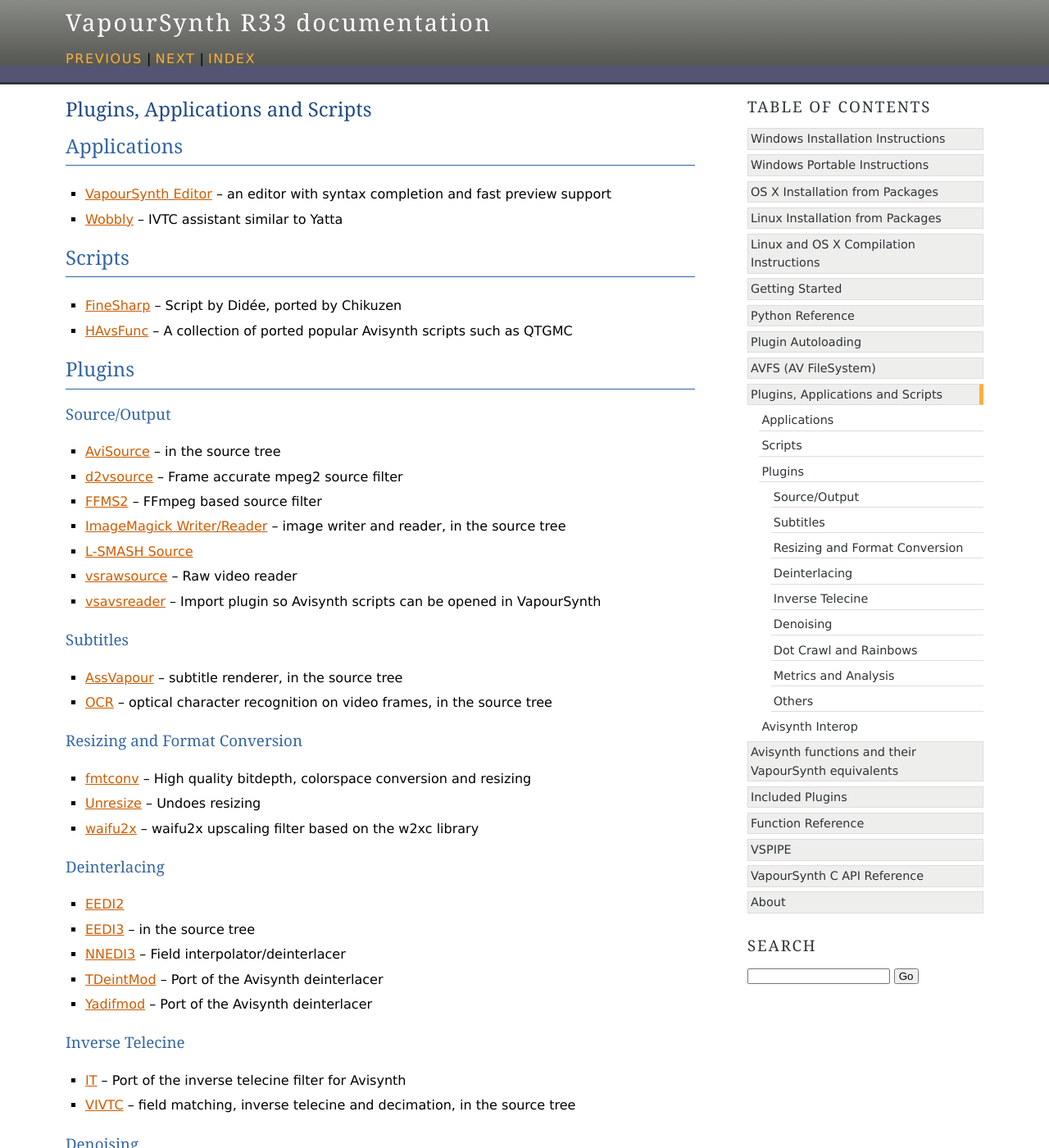
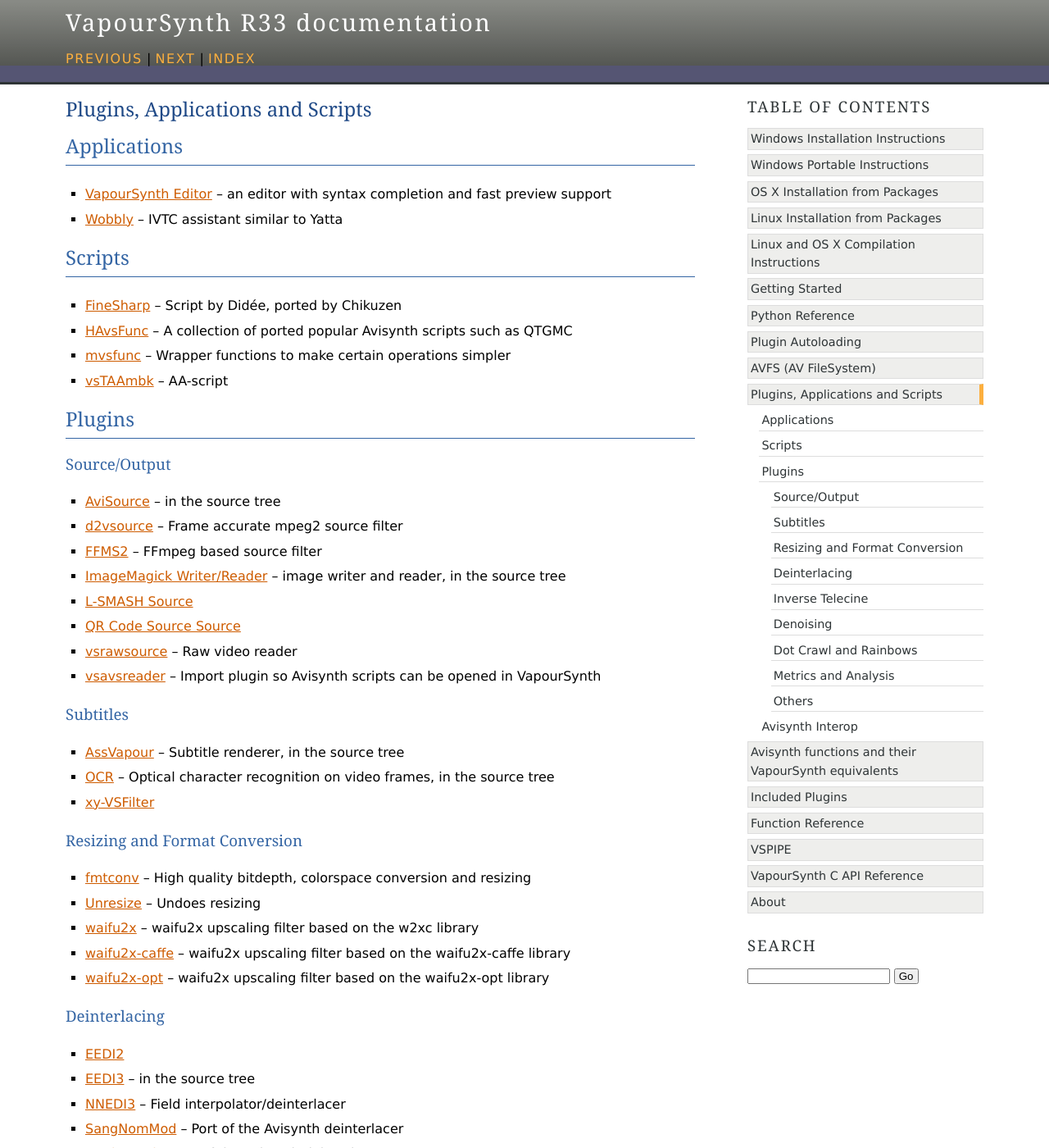
Before and after one commit to vapoursynth/vapoursynth, a Sphinx documentation site: the page built from doc/pluginlist.rst, in a window 1280 px wide and 1400 px high. Shown: the whole window at 82% size. Built offline with Sphinx 7.4.7, drawn with Linux system fonts in a browser that asks for light colours; formulas are drawn with MathJax 3; some of the changed text lies outside the part shown.

Commit message:
Add several plugins and scripts to list

```diff
--- a/doc/pluginlist.rst
+++ b/doc/pluginlist.rst
@@ -10,6 +10,8 @@
 #######
 * `FineSharp <http://forum.doom9.org/showthread.php?t=166524>`_ -- Script by Didée, ported by Chikuzen
 * `HAvsFunc <http://forum.doom9.org/showthread.php?t=166582>`_ -- A collection of ported popular Avisynth scripts such as QTGMC
+* `mvsfunc <http://forum.doom9.org/showthread.php?t=172564>`_ -- Wrapper functions to make certain operations simpler
+* `vsTAAmbk <https://github.com/HomeOfVapourSynthEvolution/vsTAAmbk>`_ -- AA-script
 
 Plugins
 #######
@@ -21,26 +23,32 @@
 * `FFMS2 <https://github.com/FFMS/ffms2>`_ -- FFmpeg based source filter
 * :ref:`ImageMagick Writer/Reader <imwri>` -- image writer and reader, in the source tree
 * `L-SMASH Source <http://forum.doom9.org/showthread.php?t=167435>`_
+* `QR Code Source Source <https://github.com/jeremypoulter/QRCodeSource>`_
 * `vsrawsource <http://forum.doom9.org/showthread.php?t=166075>`_ -- Raw video reader
 * `vsavsreader <http://forum.doom9.org/showthread.php?t=165957>`_ -- Import plugin so Avisynth scripts can be opened in VapourSynth
 
 Subtitles
 ---------
-* :ref:`AssVapour <assvapour>` -- subtitle renderer, in the source tree
-* :ref:`OCR <ocr>` -- optical character recognition on video frames, in the source tree
+* :ref:`AssVapour <assvapour>` -- Subtitle renderer, in the source tree
+* :ref:`OCR <ocr>` -- Optical character recognition on video frames, in the source tree
+* `xy-VSFilter <https://github.com/Tsuki/VapourSynth-XY-VSFilter>`_
 
 Resizing and Format Conversion
 ------------------------------
 * `fmtconv <http://forum.doom9.org/showthread.php?t=166504>`_ -- High quality bitdepth, colorspace conversion and resizing
 * `Unresize <http://forum.doom9.org/showthread.php?t=169829>`_ -- Undoes resizing
 * `waifu2x <https://github.com/HomeOfVapourSynthEvolution/VapourSynth-Waifu2x-w2xc/>`_ -- waifu2x upscaling filter based on the w2xc library
+* `waifu2x-caffe <http://forum.doom9.org/showthread.php?t=173673>`_ -- waifu2x upscaling filter based on the waifu2x-caffe library
+* `waifu2x-opt <https://github.com/HomeOfVapourSynthEvolution/VapourSynth-waifu2x-opt>`_ -- waifu2x upscaling filter based on the waifu2x-opt library
 
 Deinterlacing
 -------------
 * `EEDI2 <http://forum.doom9.org/showthread.php?t=171136>`_
 * :ref:`EEDI3 <eedi3>` -- in the source tree
 * `NNEDI3 <http://forum.doom9.org/showthread.php?t=166434>`_ -- Field interpolator/deinterlacer
+* `SangNomMod <https://github.com/HomeOfVapourSynthEvolution/VapourSynth-SangNomMod>`_ -- Port of the Avisynth deinterlacer
 * `TDeintMod <http://forum.doom9.org/showthread.php?t=171295>`_ -- Port of the Avisynth deinterlacer
+* `W3FDIF <https://github.com/HomeOfVapourSynthEvolution/VapourSynth-W3FDIF>`_ -- Weston 3 Field Deinterlacing Filter
 * `Yadifmod <http://forum.doom9.org/showthread.php?t=171028>`_ -- Port of the Avisynth deinterlacer
 
 Inverse Telecine
```
